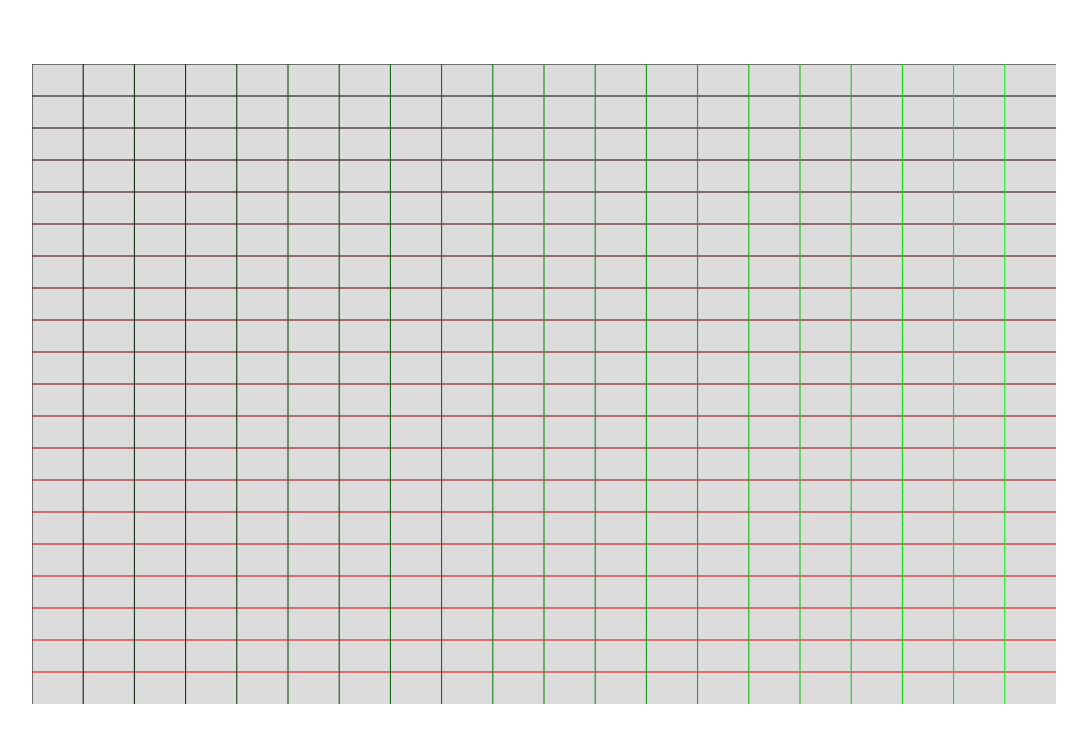
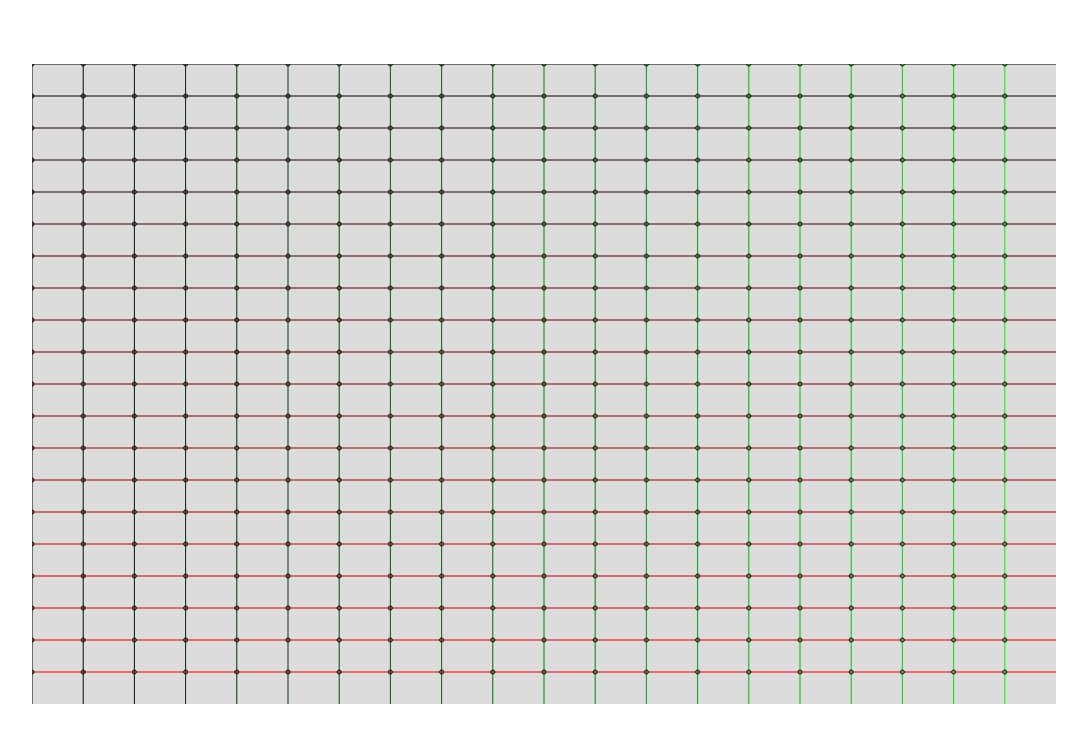
Before and after one commit to AyanaAlemayehu/FluidJS2D, a website: page visual/demo.html in a window 1280 px wide. Shown: the whole page, without its empty margins (96-1183 px from the left). Drawn offline with Linux system fonts and the light colour scheme.

Commit message:
added dots to signify integer coordinates

```diff
--- a/visual/interface.js
+++ b/visual/interface.js
@@ -1,4 +1,4 @@
-class DivMap{
+class Interface{
     constructor(canvas, parentPercent, columns, rows){
         canvas.width = canvas.parentElement.offsetWidth*parentPercent;
         canvas.height = canvas.parentElement.offsetHeight*parentPercent;
@@ -22,6 +22,7 @@ class DivMap{
         gridOverlay.height = this.height;
         gridOverlay.setAttribute("class","grid");
         var ctx = gridOverlay.getContext("2d");
+        this.ctxGrid = ctx;
         this.canvas.parentElement.appendChild(gridOverlay);
 
         for (var i = 0; i < this.map.length; i++){
@@ -47,7 +48,23 @@ class DivMap{
         else
             this.gridOverlay.setAttribute("style","visibility:hidden");
     }
+    gridPoints(){
+        for (var i = 0; i < this.map.length; i++){
+            for (var k = 0; k < this.map[0].length; k++){
+                this.ctxGrid.beginPath();
+                this.ctxGrid.arc(k*(this.width/this.map[0].length), i*(this.height/this.map.length), 2, 0, 2*Math.PI);
+                this.ctxGrid.lineWidth = 1;
+                this.ctxGrid.strokeStyle = "rgb(0, 0, 0)";
+                this.ctxGrid.stroke();
+                // var coord = document.createElement("span"); i quit do this l8tr
+                // coord.innerHTML = "(" + k + "," + i + ")";
+                // coord.setAttribute("style", "position:absolute;left:" + k + "px");
+                // this.gridOverlay.appendChild(coord);
+            }
+        }
+    }
 }
 
-var temp = new DivMap(document.getElementById("CPlane"),.8, 20, 20);
+var temp = new Interface(document.getElementById("CPlane"),.8, 20, 20);
 temp.gridGen();
+temp.gridPoints();
--- a/visual/styles.css
+++ b/visual/styles.css
@@ -26,8 +26,13 @@
     right:0px;
     top:0px;
     bottom:0px;
-
 }
 .gridline{
     background-color: black;
 }
+.mouseHide{
+    visibility: hidden;
+}
+:hover .mouseHide{
+    visibility: visible;
+}
```
